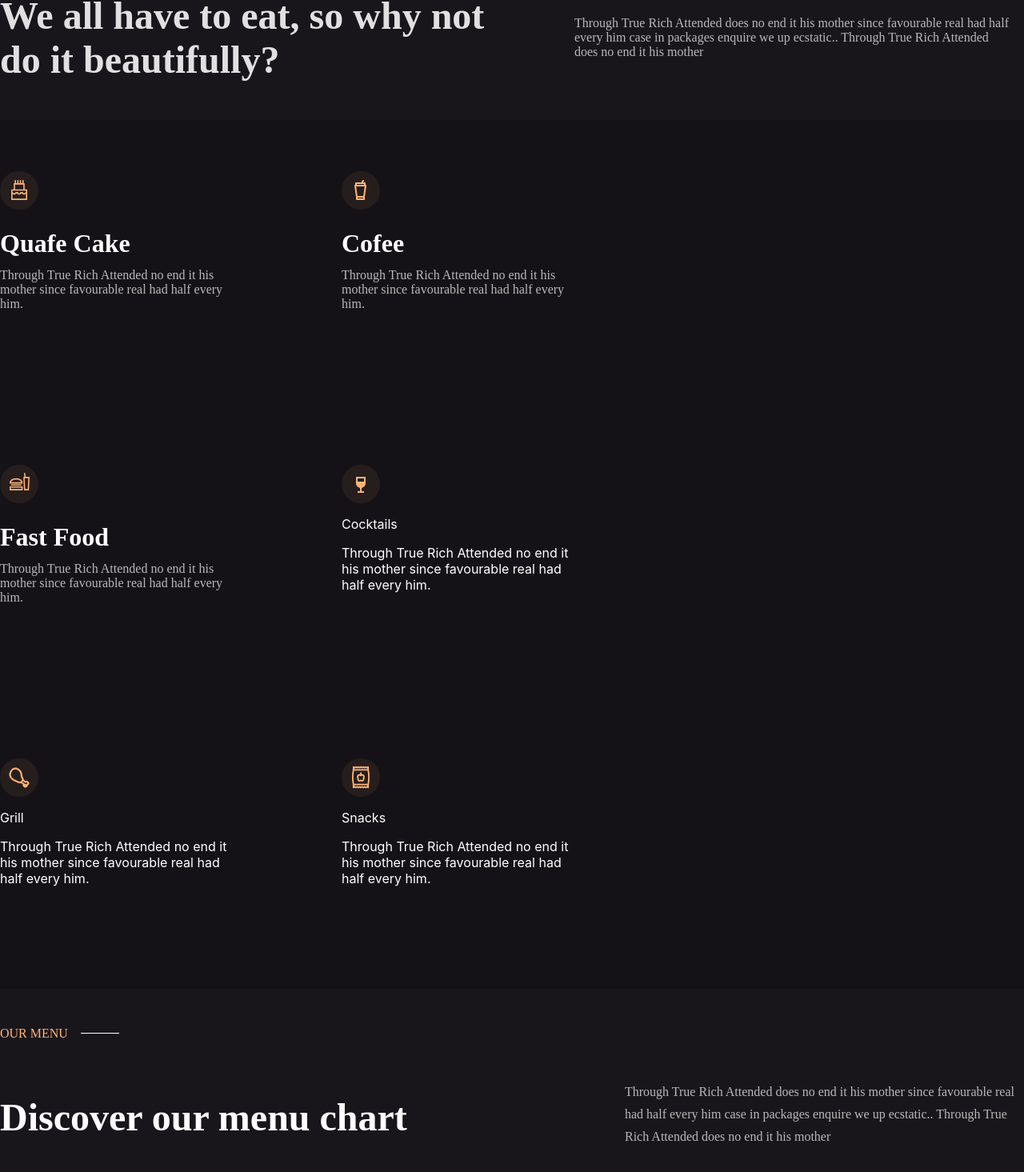
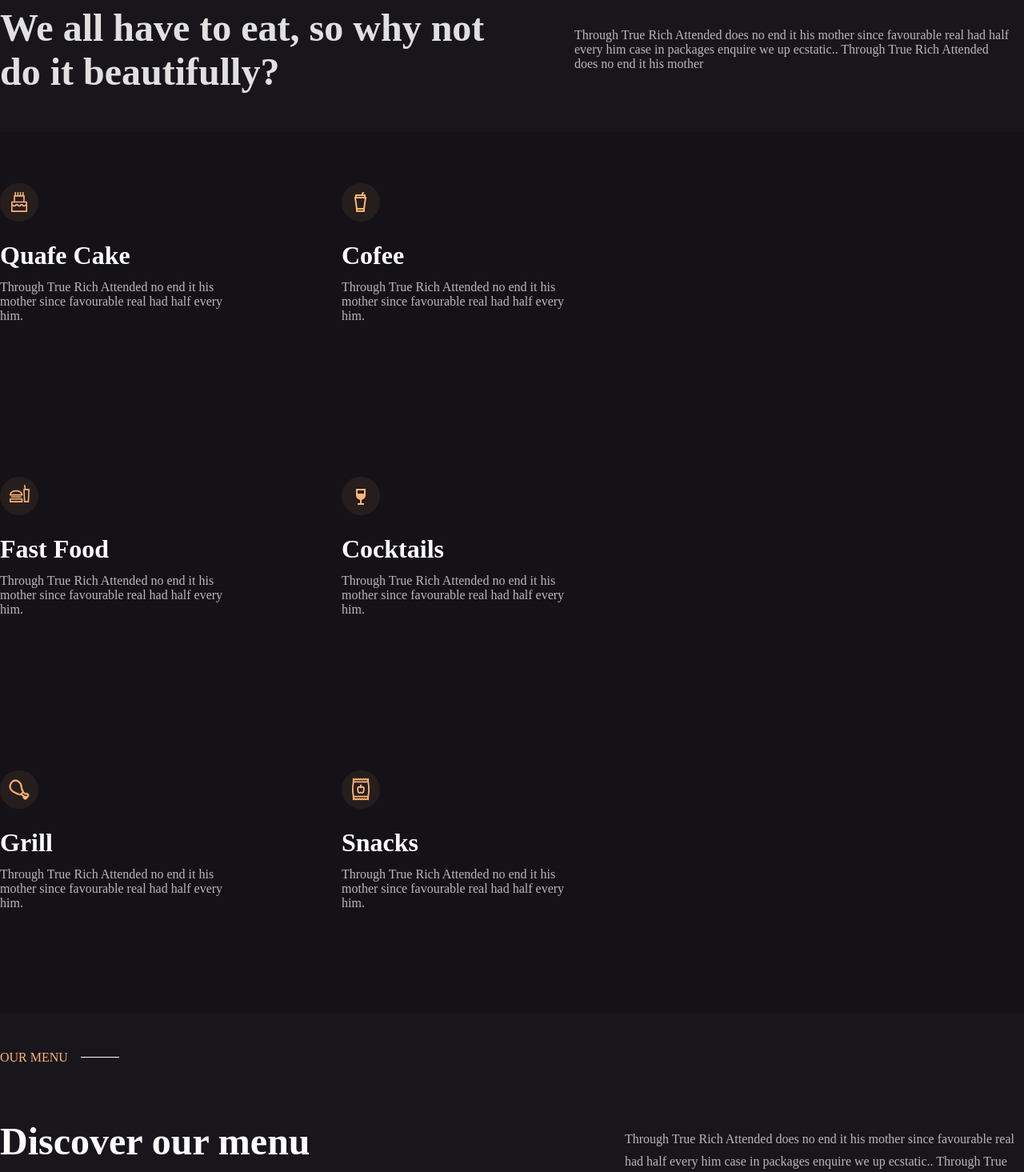
Before and after one commit to Kizya007/Coffee_shop, a React (Create React App) app: page / in a window 1280 px wide. Shown: the part 708-2173 px from the top of the page at 80% size. Built offline with nearby package versions, Linux system fonts and the light colour scheme.

Commit message:
added fix

```diff
--- a/public/index.html
+++ b/public/index.html
@@ -5,6 +5,12 @@
     <link rel="icon" href="%PUBLIC_URL%/favicon.ico" />
     <meta name="viewport" content="width=device-width, initial-scale=1" />
     <meta name="theme-color" content="#000000" />
+    <link rel="preconnect" href="https://fonts.googleapis.com" />
+    <link rel="preconnect" href="https://fonts.gstatic.com" crossorigin />
+    <link
+      href="https://fonts.googleapis.com/css2?family=Roboto:wght@400;500;700&display=swap"
+      rel="stylesheet"
+    />
     <meta
       name="description"
       content="Web site created using create-react-app"
--- a/src/assets/About.scss
+++ b/src/assets/About.scss
@@ -66,6 +66,10 @@
     &-information {
       width: 187px;
     }
+
+    .card:not(:nth-child(3)) {
+      margin-right: 32px;
+    }
   }
 
   .card-title {
--- a/src/assets/Footer.scss
+++ b/src/assets/Footer.scss
@@ -9,6 +9,8 @@
   margin: 0 auto;
   max-width: 100%;
   width: 1280px;
+
+  margin-bottom: 24px;
 
   &-logo {
     margin-top: 160px;
--- a/src/assets/Menu.scss
+++ b/src/assets/Menu.scss
@@ -42,6 +42,8 @@
         font-weight: 700;
         font-size: 48px;
         line-height: 58px;
+
+        width: 450px;
       }
 
       &__text {
@@ -88,6 +90,8 @@
 
       color: #fff;
 
+      margin-bottom: 32px;
+
       &-name {
         padding: 24px 0 18px 32px;
       }
--- a/src/assets/Review.scss
+++ b/src/assets/Review.scss
@@ -1,8 +1,17 @@
 .review {
-  margin: 0 auto;
-  max-width: 100%;
-  width: 1280px;
+  .container {
+    margin: 0 auto;
+    max-width: 100%;
+    width: 1280px;
 
+    .right-block {
+      margin-left: 78px;
+
+      &__img {
+        max-width: 100%;
+      }
+    }
+  }
   display: flex;
 
   margin-top: 120px;
@@ -66,15 +75,10 @@
 
         margin-top: 24px;
         position: absolute;
-        right: 58%;
+        right: 70%;
 
         margin-left: 79px;
       }
     }
-    .right-block {
-      &__img {
-        max-width: 100%;
-      }
-    }
   }
 }
--- a/src/assets/Serving.scss
+++ b/src/assets/Serving.scss
@@ -59,6 +59,11 @@
     display: flex;
     flex-wrap: wrap;
 
+    list-style-type: none;
+
+    margin: 0;
+    padding: 0;
+
     background: rgba(0, 0, 0, 0.16);
   }
 
@@ -72,6 +77,8 @@
     margin-right: 128px;
     margin-bottom: 128px;
     margin-top: 64px;
+
+    position: relative;
 
     &__title {
       font-family: "Playfair Display";
@@ -90,5 +97,27 @@
 
       color: #b8b8b8;
     }
+
+    // // .product-line {
+    // //   position: absolute;
+    // //   right: 65%;
+    // //   top: 0%;
+
+    // //   width: 1px;
+    // //   height: 687px;
+
+    // //   background: rgba(255, 255, 255, 0.06);
+    // // }
+
+    // // .product-line__two {
+    // //   position: absolute;
+    // //   right: 65%;
+    // //   top: 0%;
+
+    // //   width: 1px;
+    // //   height: 687px;
+
+    // //   background: rgba(255, 255, 255, 0.06);
+    // }
   }
 }
--- a/src/components/Review.jsx
+++ b/src/components/Review.jsx
@@ -5,11 +5,12 @@ import nigger from "../assets/img/nigger.png";
 function Review() {
   return (
     <div className="review">
+      <div className="container">
         <div className="left-block">
           <p className="left-block__title">``</p>
           <p className="left-block__text">
-          Edit this text to make it your own. To edit, simply click directly on
-          the text to start adding your own words. You can move the text by
+            Edit this text to make it your own. To edit, simply click directly
+            on the text to start adding your own words. You can move the text by
             dragging and dropping the text
           </p>
           <div className="person">
@@ -32,6 +33,7 @@ function Review() {
           </div>
         </div>
       </div>
+    </div>
   );
 }
 export default Review;
--- a/src/components/Serving.jsx
+++ b/src/components/Serving.jsx
@@ -13,72 +13,65 @@ function Serving() {
         WHAT WE ARE SERVING <div className="line"></div>
       </span>
       <div className="product-subtitle">
-        {/* h2?h3? */}
-        {/* no subtile */}
         <p className="product-subtitle__left">
           We all have to eat, so why not do it beautifully?
         </p>
-        {/* subtitle */}
         <span className="product-subtitle__right">
           Through True Rich Attended does no end it his mother since favourable
           real had half every him case in packages enquire we up ecstatic..
           Through True Rich Attended does no end it his mother
         </span>
       </div>
-      {/* product__list */}
-      <div className="product-cards">
-        {/* product */}
-        <div className="product-card">
+      <ul className="product-cards">
+        <li className="product-card">
           <QuafeCake />
-          {/* product-name */}
           <p className="product-card__title">Quafe Cake</p>
           <span className="product-card__subtitle">
             Through True Rich Attended no end it his mother since favourable
             real had half every him.
           </span>
-        </div>
-        <div className="product-card">
+        </li>
+        <li className="product-card">
           <Cofee />
           <p className="product-card__title">Cofee</p>
           <span className="product-card__subtitle">
             Through True Rich Attended no end it his mother since favourable
             real had half every him.
           </span>
-          <div className="create-line__serving"></div>
-        </div>
-        <div className="product-card">
+        </li>
+        <li className="product-card">
           <FastFood />
           <p className="product-card__title">Fast Food</p>
           <span className="product-card__subtitle">
             Through True Rich Attended no end it his mother since favourable
             real had half every him.
           </span>
-        </div>
-        <div className="product-card">
+        </li>
+        <li className="product-card">
           <CocktailsIcon />
-          <p className="product-list__title">Cocktails</p>
-          <span className="product-list__subtitle">
+          <p className="product-card__title">Cocktails</p>
+          <span className="product-card__subtitle">
             Through True Rich Attended no end it his mother since favourable
             real had half every him.
           </span>
-        </div>
-        <div className="product-card">
+        </li>
+        <li className="product-card">
           <Grill />
-          <p className="product-list__title">Grill</p>
-          <span className="product-list__subtitle">
+          <p className="product-card__title">Grill</p>
+          <span className="product-card__subtitle">
             Through True Rich Attended no end it his mother since favourable
             real had half every him.
           </span>
-        </div>
-        <div className="product-card">
+        </li>
+        <li className="product-card">
           <Snacks />
-          <p className="product-list__title">Snacks</p>
-          <span className="product-list__subtitle">
+          <p className="product-card__title">Snacks</p>
+          <span className="product-card__subtitle">
             Through True Rich Attended no end it his mother since favourable
             real had half every him.
           </span>
-        </div>
-      </div>
+        </li>
+      </ul>
     </div>
   );
 }
--- a/src/index.css
+++ b/src/index.css
@@ -1,13 +1,11 @@
 body {
   margin: 0;
-  font-family: -apple-system, BlinkMacSystemFont, 'Segoe UI', 'Roboto', 'Oxygen',
-    'Ubuntu', 'Cantarell', 'Fira Sans', 'Droid Sans', 'Helvetica Neue',
-    sans-serif;
+  font-family: "Roboto", sans-serif;
   -webkit-font-smoothing: antialiased;
   -moz-osx-font-smoothing: grayscale;
 }
 
 code {
-  font-family: source-code-pro, Menlo, Monaco, Consolas, 'Courier New',
+  font-family: source-code-pro, Menlo, Monaco, Consolas, "Courier New",
     monospace;
 }
```
Lines whose indentation alone changed are shown as unchanged.
